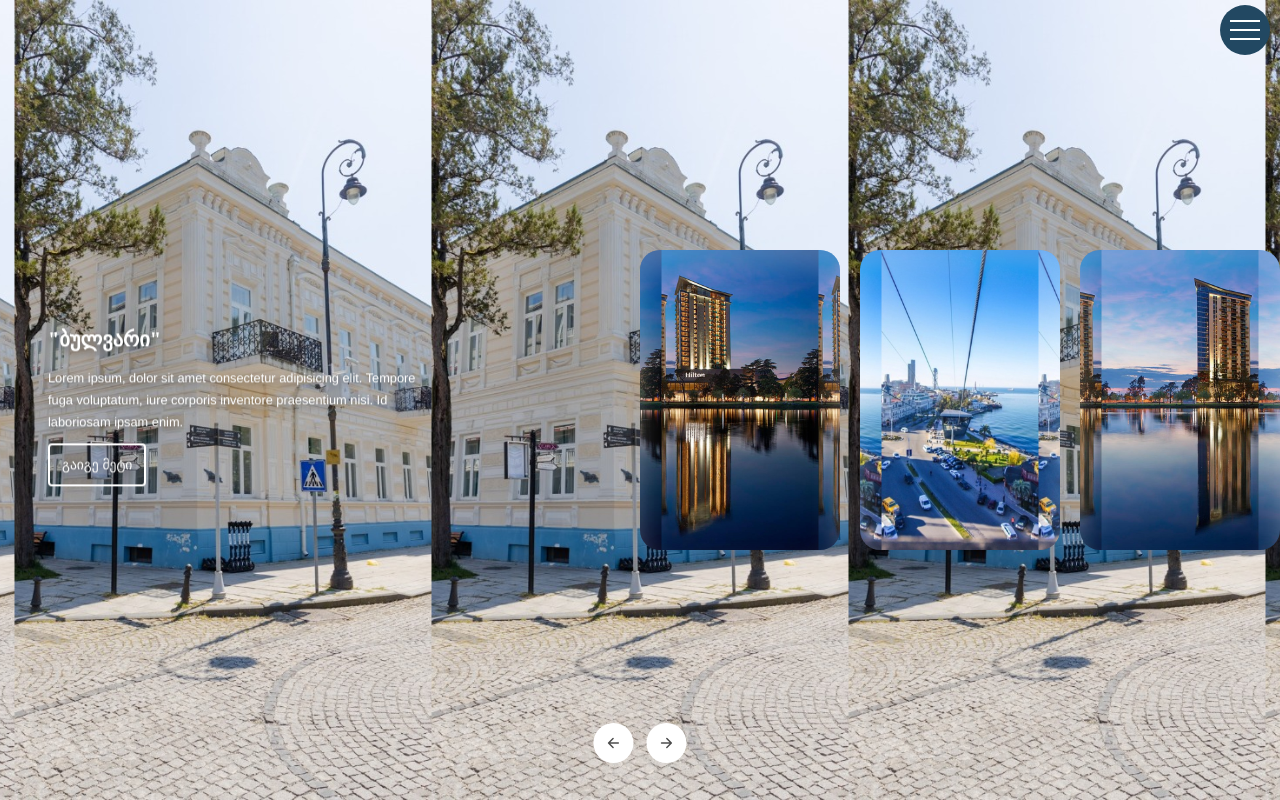
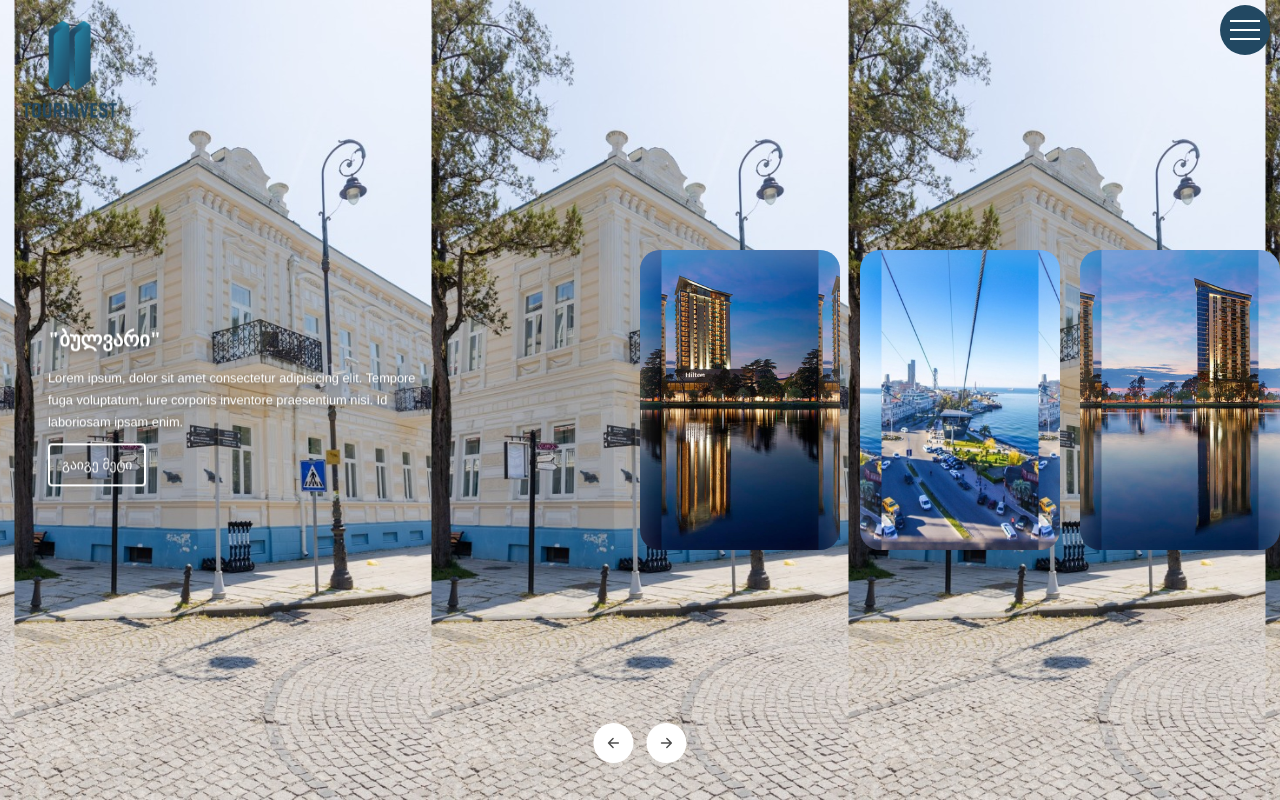
Before and after one commit to CryptoKiddd/shindi-assignment, a website: page index.html in a window 1280 px wide. Drawn offline with nearby package versions, Linux system fonts and the light colour scheme; some packages are replaced by stand-ins of ours.

Commit message:
logo, main page

```diff
--- a/css/home.css
+++ b/css/home.css
@@ -6,6 +6,15 @@
   scroll-snap-align: center;
 
   /* margin-top: 170px; */
+}
+.main-page-logo{
+  width: 100px;
+  height: 100px;
+  position: absolute;
+  top: 20px;
+  left: 20px;
+  display: grid;place-items: center;
+  z-index: 99;
 }
 .hero-image img{
   /* margin-top: 160px; */
--- a/index.html
+++ b/index.html
@@ -41,6 +41,9 @@
         </div>
 
 
+    </div>
+    <div class="main-page-logo">
+      <img src="./images/logo.png" alt="" srcset="">
     </div>
     <div class="menu-button">
       <span class="menu-line1" ></span>
```
